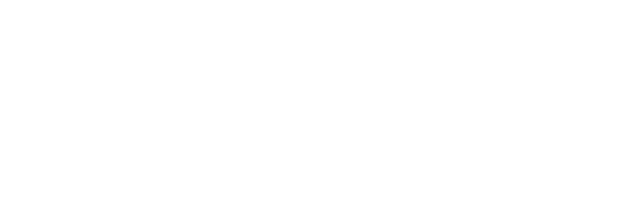
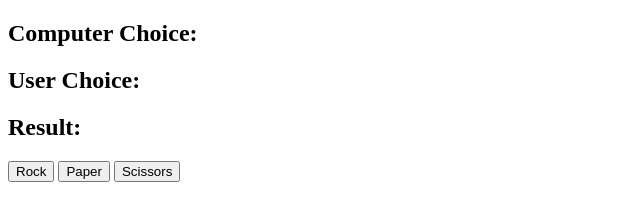
Before and after one commit to JackCT1/rock-paper-scissors, a plain HTML site: page index.html in a window 1280 px wide. Shown: the whole page, without its empty margins (0-640 px from the left). Drawn offline with Linux system fonts and the light colour scheme.

Commit message:
basic layout

```diff
--- a/index.html
+++ b/index.html
@@ -4,7 +4,16 @@
     <meta charset="UTF-8" />
     <meta http-equiv="X-UA-Compatible" content="IE=edge" />
     <meta name="viewport" content="width=device-width, initial-scale=1.0" />
-    <title>Document</title>
+    <title>Rock Paper Scissors</title>
   </head>
-  <body></body>
+  <body>
+    <h2>Computer Choice: <span id="computer-choice"></span></h2>
+    <h2>User Choice: <span id="user-choice"></span></h2>
+    <h2>Result: <span id="result"></span></h2>
+
+    <button id="rock-button">Rock</button>
+    <button id="paper-button">Paper</button>
+    <button id="scissors-button">Scissors</button>
+    <script src="app.js"></script>
+  </body>
 </html>
```
